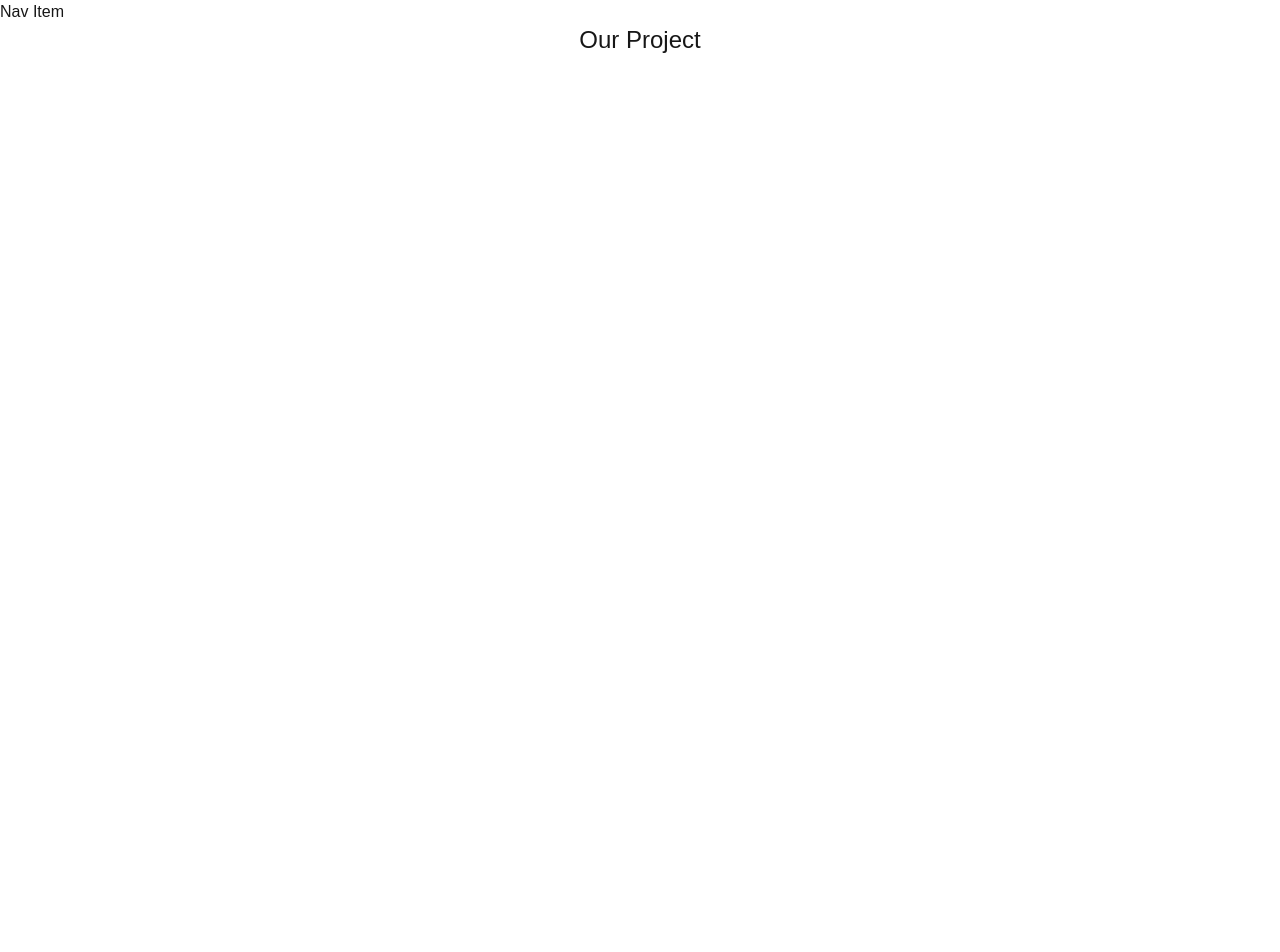
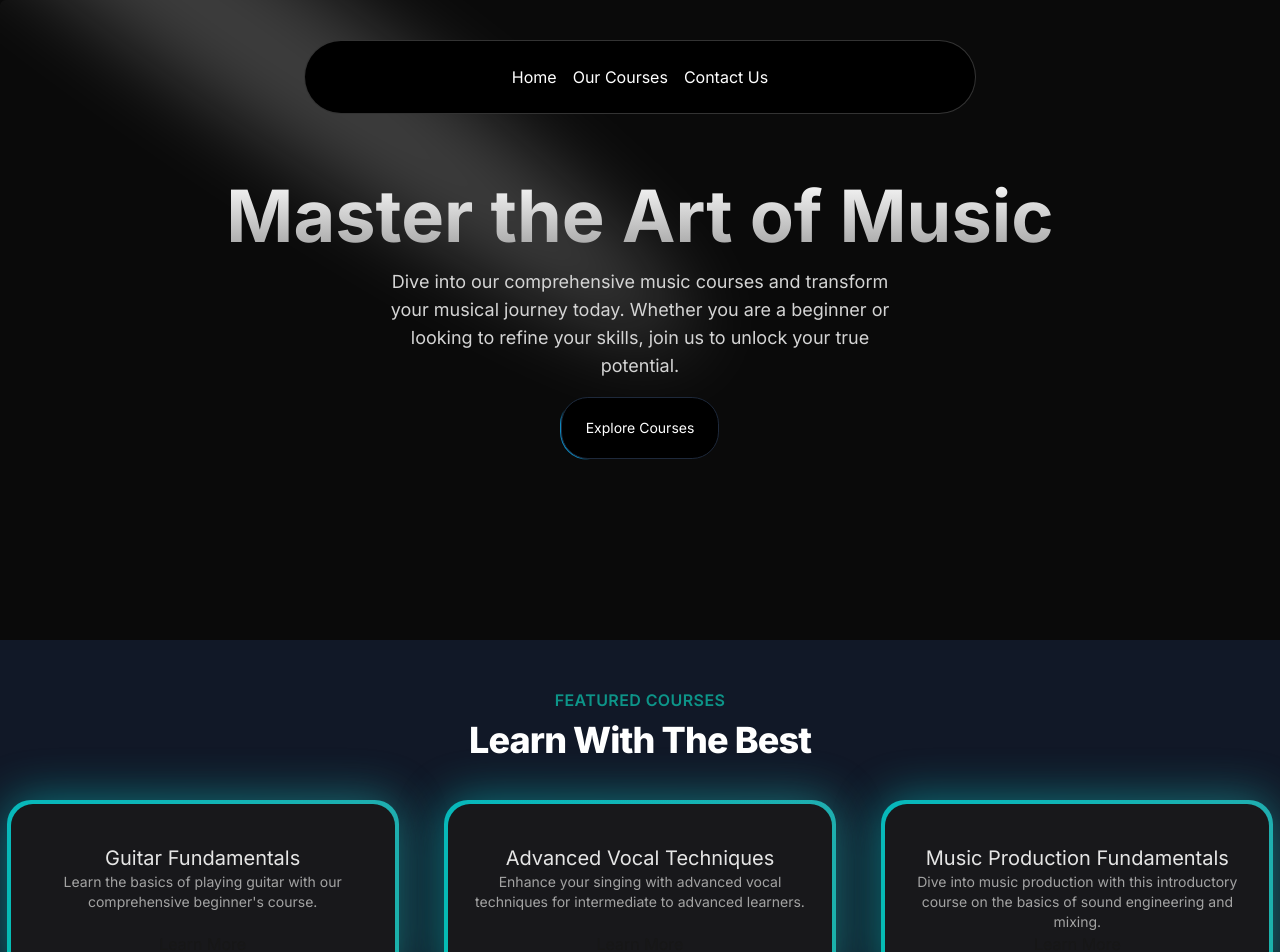
Before and after one commit to AnupriyaBiswas/MusicalAcademy, a Next.js app: page / in a window 1280 px wide. Shown: the top 952 px of the page. Before the commit the page ends 800 px from the top, so only its background shows below. Built offline with nearby package versions, Linux system fonts and the light colour scheme.

Commit message:
Featured Card Section

```diff
--- a/src/app/chai/layout.tsx
+++ /dev/null
@@ -1,10 +0,0 @@
-export default function RootLayout({children,}: Readonly<{children: React.ReactNode;}>)
-{
-  return(
-    <>
-        <h2>Inner Layout Item</h2>
-        {children}
-    </>
-
-  );
-}
--- a/src/app/chai/lemon/page.tsx
+++ /dev/null
@@ -1,5 +0,0 @@
-export default function LemonPage(){
-    return (
-        <h1>Lemon Tea</h1>
-    )
-}
--- a/src/app/chai/page.tsx
+++ /dev/null
@@ -1,6 +0,0 @@
-export default function ChaiPage()
-{
-    return (
-        <h1 className="text-3xl text-center mt-8">Chai Page</h1>
-    )
-}
--- a/src/app/layout.tsx
+++ b/src/app/layout.tsx
@@ -1,17 +1,10 @@
 import type { Metadata } from "next";
+import { Inter } from "next/font/google";
 import localFont from "next/font/local";
 import "./globals.css";
+import Navbar from "@/components/Navbar";
 
-const geistSans = localFont({
-  src: "./fonts/GeistVF.woff",
-  variable: "--font-geist-sans",
-  weight: "100 900",
-});
-const geistMono = localFont({
-  src: "./fonts/GeistMonoVF.woff",
-  variable: "--font-geist-mono",
-  weight: "100 900",
-});
+const inter = Inter({ subsets : ["latin"] });
 
 export const metadata: Metadata = {
   title: "Create Next App",
@@ -21,11 +14,11 @@ export const metadata: Metadata = {
 export default function RootLayout({children,}: Readonly<{children: React.ReactNode;}>)
 {
   return(
-    <html lang="en">
-      <body
-        className={`${geistSans.variable} ${geistMono.variable} antialiased`}
-      >
-        <h2>Nav Item</h2>
+    <html lang="en" className="dark">
+      <body className={ inter.className }>
+        <div className="relative w-full flex items-center justify-center">
+          <Navbar />
+        </div>
         {children}
       </body>
     </html>
--- a/src/app/page.tsx
+++ b/src/app/page.tsx
@@ -1,5 +1,11 @@
+import HeroSection from "@/components/HeroSection";
+import FeaturedCourses from "@/components/FeaturedCourses";
+
 export default function Home(){
   return (
-    <h1 className="text-2xl text-center">Our Project</h1>
+    <main className="min-h-screen bg-black/[0.96] antialiased bg-grid-white/[0.02]">
+      <HeroSection />
+      <FeaturedCourses />
+    </main>
   );
 }
--- a/src/components/FeaturedCourses.tsx
+++ b/src/components/FeaturedCourses.tsx
@@ -1,7 +1,20 @@
+'use client'
 import Link from "next/link"
 import courseData from "../data/music_courses.json"
+import { BackgroundGradient } from "./ui/background-gradient"
+
+interface Course {
+  id: number,
+  title: string,
+  slug: string,
+  description: string,
+  price: number,
+  instructor: string,
+  isFeatured: boolean,
+}
 
 function FeaturedCourses() {
+  const featuredCourses = courseData.courses.filter((course:Course) => course.isFeatured)
   return (
     <div className="py-12 bg-gray-900">
       <div>
@@ -16,10 +29,28 @@ function FeaturedCourses() {
         </div>
       </div>
 
-        <div>2</div>
+      <div className="mt-10">
+        <div className="grid grid-cols-1 sm:grid-cols-2 lg:grid-cols-3 gap-8 justify-center">
+          {featuredCourses.map((course:Course) => (
+            <div key={course.id} className="flex justify-center">
+              <BackgroundGradient className="flex flex-col rounded-[22px] bg-white dark:bg-zinc-900 overflow-hidden h-full max-w-sm">
+                <div className="p-4 sm:p-6 flex flex-col items-center text-center flex-grow">
+                  <p className="text-lg sm:text-xl text-black mt-4 md-2 dark:text-neutral-200">
+                    {course.title}
+                  </p>
+                  <p className="text-sm text-neutral-600 dark:text-neutral-400 flex-grow ">
+                    {course.description}
+                  </p>
+                  <Link href={`/courses/${course.slug}`}>Learn More</Link>
+                </div>
+              </BackgroundGradient>
+            </div>
+          ))}
+        </div>
+      </div>
 
       <div className="mt-20 text-center">
-          <Link href={"/courses"}>
+        <Link href={"/courses"} className="px-4 py-2 rounded border border-neutral-600 text-neutral-700 bg-white hover:bg-gray-100 transition duration-200">
           View All Courses
         </Link>
       </div>
--- a/tailwind.config.ts
+++ b/tailwind.config.ts
@@ -1,4 +1,21 @@
 import type { Config } from "tailwindcss";
+
+const colors = require ("tailwindcss/colors");
+const{
+  default: flattenColorPalette,
+} = require("tailwindcss/lib/util/flattenColorPalette");
+
+// Plugin to add each Tailwind  color as a Global css variable
+function addVariablesForColors({ addBase, theme }: any){
+  const allColors = flattenColorPalette(theme('colors'));
+  const newVars = Object.fromEntries(
+    Object.entries(allColors).map(([key, value]) => [`--${key}`, value])
+  );
+
+  addBase({
+    ':root': newVars,
+  });
+}
 
 const config: Config = {
   content: [
@@ -6,14 +23,30 @@ const config: Config = {
     "./src/components/**/*.{js,ts,jsx,tsx,mdx}",
     "./src/app/**/*.{js,ts,jsx,tsx,mdx}",
   ],
+  darkMode: 'class',
   theme: {
     extend: {
-      colors: {
-        background: "var(--background)",
-        foreground: "var(--foreground)",
+      animation:{
+        spotlight: "spotlight 2s ease .75s 1 forwards",
+      },
+      backgroundImage: {
+        "gradient-radial": "radial-gradient(var(--tw-gradient-stops))",
+        "gradient-conic":"conic-gradient(from 180deg at 50% 50%, var (--tw-gradient-stops))",
+      },
+      keyframes: {
+        spotlight: {
+          "0%": {
+            opacity: '0',
+            transform: "translate(-72%, -62%) scale(0.5)",
+          },
+          "100%": {
+            opacity: '1',
+            transform: "translate(-50%,-40%) scale(1)",
+          },
+        },
       },
     },
   },
-  plugins: [],
+  plugins: [addVariablesForColors],
 };
 export default config;
```
Also changed, not shown: package.json (+9 -5 lines), 2 other files (tests, documents, lock files or other folders). Lines whose indentation alone changed are shown as unchanged.
